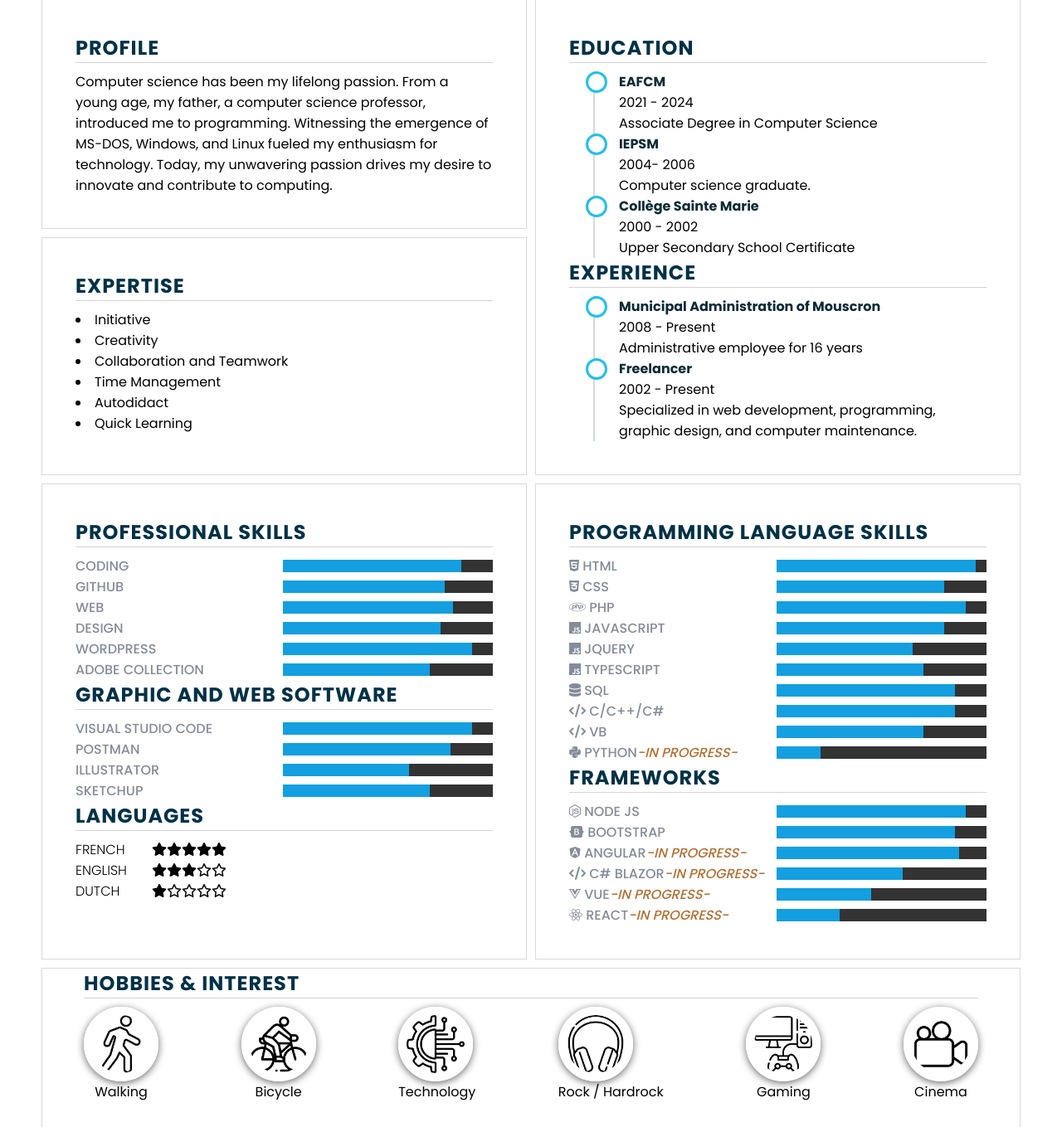
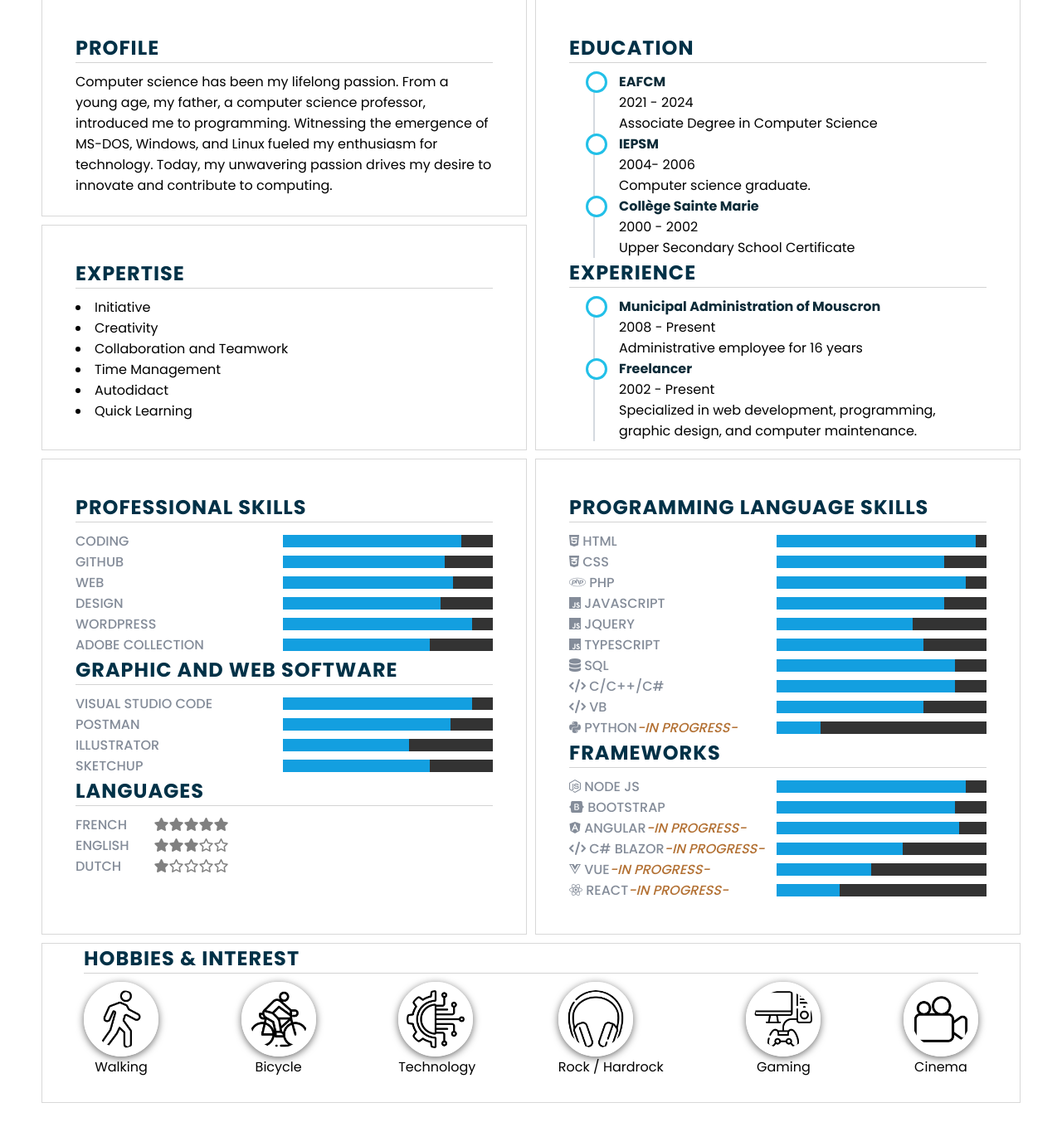
Before and after one commit to wnx82/cv, a PHP site: page / in a window 1280 px wide. Shown: the part 452-1811 px from the top of the page at 83% size. Run offline with PHP 8.4, Linux system fonts and the light colour scheme; some libraries are stand-ins or nearby versions.

Commit message:
:zap: align, color, optimisation css :zap:

```diff
--- a/index.fr.html
+++ b/index.fr.html
@@ -252,7 +252,7 @@ Don't touch my code bro!
                 </div>
                 <div class="languages">
                     <h2 class="title">Langues</h2>
-                    <div class="row text-center">
+                    <div class="row">
                         <div class="box">
                             <h4>Français</h4>
                             <i class="fa-solid fa-star"></i>
--- a/index.html
+++ b/index.html
@@ -253,7 +253,7 @@ Don't touch my code bro!
                 </div>
                 <div class="languages">
                     <h2 class="title">Languages</h2>
-                    <div class="row text-center">
+                    <div class="row">
                         <div class="box">
                             <h4>French</h4>
                             <i class="fa-solid fa-star"></i>
--- a/index.nl.html
+++ b/index.nl.html
@@ -259,7 +259,7 @@ Don't touch my code bro!
                 <div class="languages">
                     <h2 class="title">Talen</h2>
 
-                    <div class="row text-center">
+                    <div class="row">
                         <div class="box">
                             <h4>Frans</h4>
                             <i class="fa-solid fa-star"></i>
--- a/styles.css
+++ b/styles.css
@@ -71,8 +71,9 @@ body {
     grid-column: 2;
     margin-right: 50px;
     padding: 40px;
-     padding-bottom: 10;
+    padding-bottom: 10px;
 }
+
 #row3a {
     border: 0.5px solid rgba(94, 94, 94, 0.24);
     padding-left: 50px;
@@ -150,7 +151,7 @@ body {
 /*Colonne 1 Avatar & name*/
 .avatar{
     text-align: center;
-    align-content: center;
+
         padding: 30px;
 }
 .avatar img {
@@ -322,9 +323,6 @@ display: block; /* Utiliser "block" au lieu de "inline-block" */
 
 
 /* Langues */
-.languages{
-    margin-right: 30px;
-}
 
 .languages {
     display: table; /* Use display: table to create table-like layout */
@@ -333,19 +331,27 @@ display: block; /* Utiliser "block" au lieu de "inline-block" */
 
 .languages .box {
     display: table-row; /* Use display: table-row to create rows within the table */
+    margin-left: 30px;
+
 }
 
 .languages .box h4 {
     display: table-cell;
     text-transform: uppercase;
+    font-weight: 500;
+    padding-right: 30px; /* Add padding to the right of the h4 element */
+    color: #848c99;
 
-    font-weight: 300;
-    padding-right: 30px; /* Add padding to the right of the h4 element */
+}
+.fa-solid.fa-star, .fa-regular.fa-star {
+    color: grey; /* Vous pouvez ajuster la nuance de gris selon vos besoins */
 }
 
 .languages .box .content {
     display: table-cell; /* Use display: table-cell to put the content on the right */
     text-align: right; /* Align the content to the right within the cell */
+
+
 }
 
 
@@ -493,6 +499,15 @@ ul.timeline>li:before {
         margin:auto;
     }
 
+    .header{
+        display: block;
+    }
+
+    .langChoice
+    {
+        justify-content: center;
+        padding-bottom: 0%;
+    }
     #row1 {
         display: block;
     }
@@ -516,6 +531,11 @@ ul.timeline>li:before {
     #row2a {
         display: block;
     }
+    #row2b, #row3a, #row3b, #row4{
+
+        padding-left: 20px;
+
+    }
 
     .contactInfo, .skills, .hobbies{
         margin: 10px;
@@ -531,6 +551,14 @@ ul.timeline>li:before {
     .skills .box {
         grid-template-columns: 1fr;
     }
+
+    .languages{
+        margin: 10px;
+    }
+    .languages .div .row{
+        padding: 20px
+    }
+
 }
 
 @keyframes float {
```
